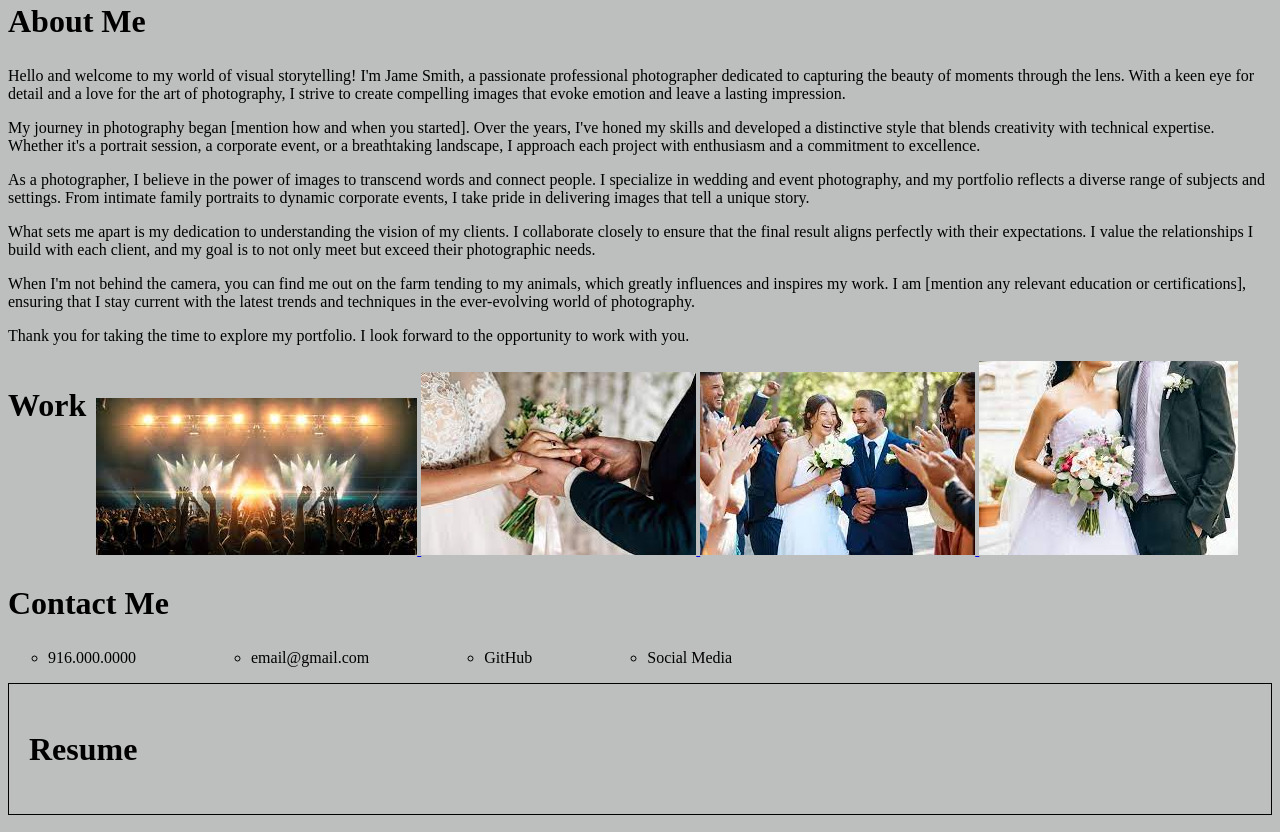
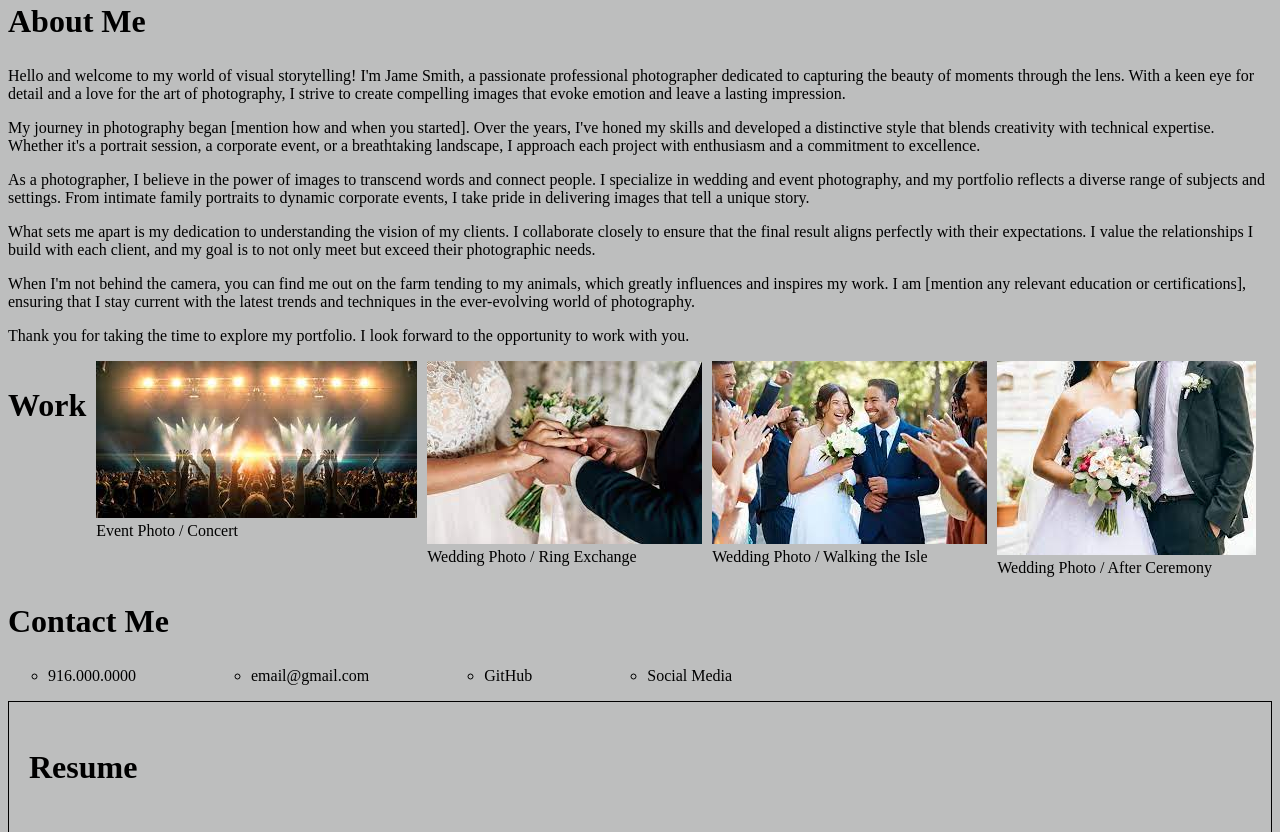
Before and after one commit to awatson622/homework-challenge-wk2, a plain HTML site: page index.html in a window 1280 px wide. Shown: the part 632-1464 px from the top of the page. Drawn offline with Linux system fonts and the light colour scheme.

Commit message:
Updated index.html

```diff
--- a/index.html
+++ b/index.html
@@ -53,23 +53,24 @@
     </section>
 
     <section>
-        <div id= "work" class="photo-grid">
+        <div id="work" class="photo-grid">
           <h2>Work</h2>
-        <div class="photo-container">
-        <a href="stock photo.jpeg">
+            <section>
               <img src="images/stock photo.jpeg" alt="stock photo for section 1">
-          </a>
-          <a href="stock photo2">
+              <figcaption>Event Photo / Concert</figcaption>
+            </section>
+            <section>
               <img src="images/stock photo - python.jpeg" alt="stock photo for section 2">
-          </a>
-          <a href="stock photo3">
+              <figcaption>Wedding Photo / Ring Exchange</figcaption>
+            </section>
+            <section>
               <img src="images/stock photo3.jpeg" alt="stock photo for section 3">
-          </a>
-          <a href="stock photo4">
+              <figcaption>Wedding Photo / Walking the Isle</figcaption>
+            </section>
+            <section>
               <img src="images/stock photo4.jpeg" alt="stock photo for section 4">
-          </a>
-          <div class="indicator"></div>
-        </div>
+              <figcaption>Wedding Photo / After Ceremony</figcaption>
+            </section>
         </div>
       </section>
 
```
Lines whose indentation alone changed are shown as unchanged.
